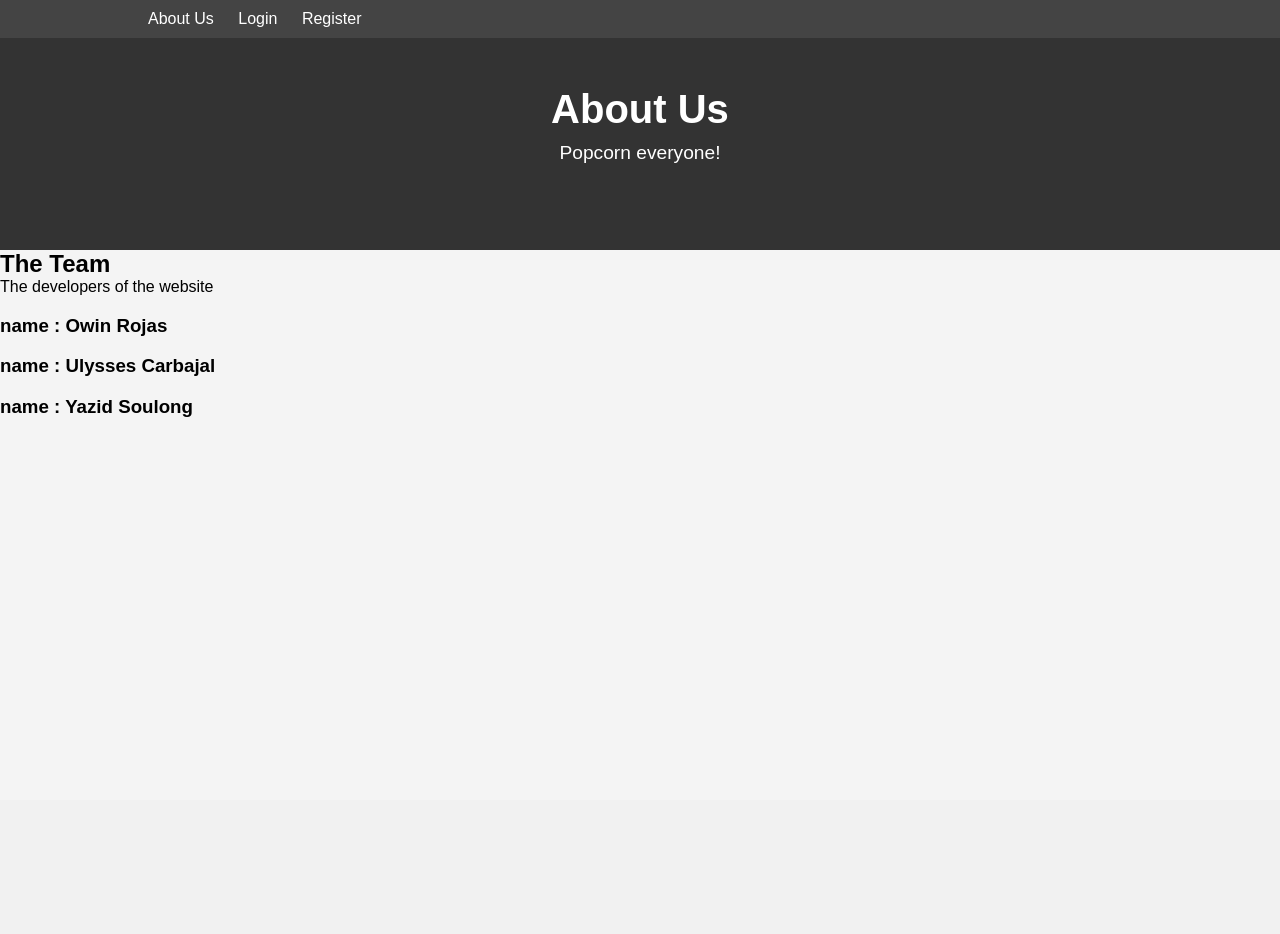
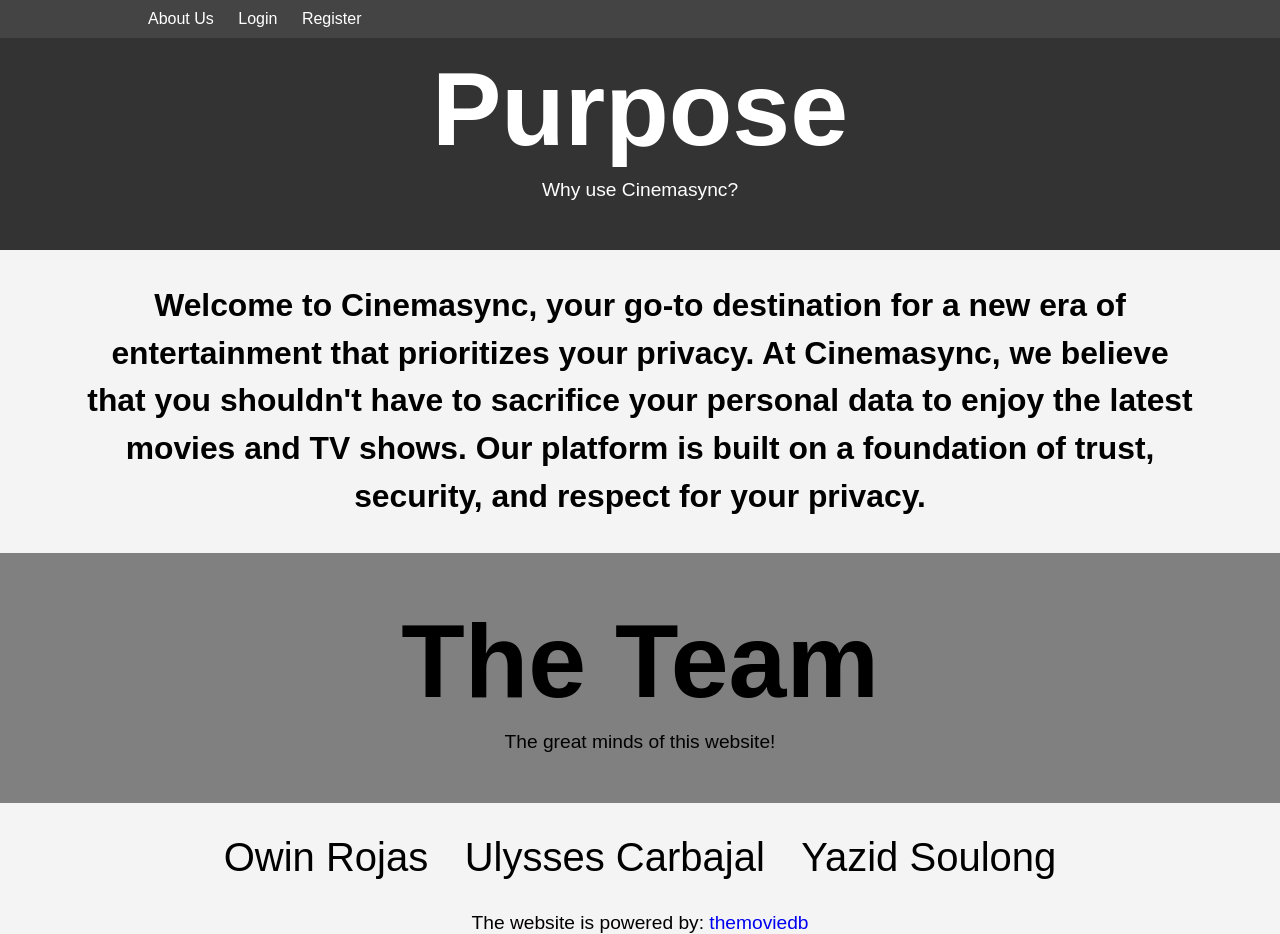
Before and after one commit to owinrojas/CinemaSync, a PHP site: page /aboutUs.php in a window 1280 px wide. Before the commit the page ends 417 px from the top, so only its background shows below. Run offline with PHP 8.4, Linux system fonts and the light colour scheme.

Commit message:
Finished the About Us Page

```diff
--- a/aboutUs.php
+++ b/aboutUs.php
@@ -21,29 +21,40 @@ if (isset($_SESSION['email'])) {
 </head>
 
 <body>
-    <section class="banner">
-        <div class="banner-content">
-            <h1>About Us</h1>
-            <p>Popcorn everyone!</p>
+    <section class="purposeBanner">
+        <div class="purposeBanner-content">
+            <h1>Purpose</h1>
+            <p>Why use Cinemasync?</p>
         </div>
     </section>
 
-
-
-    <section class = "about" id = "about">
-        <h1 class ="heading"> <span>The Team</span> </h1>
-
-        <div class = "biography">
-            <p>The developers of the website</p>
-            <div class = "bio">
-                <h3> <span>name : </span> Owin Rojas </h3>
-                <h3> <span>name : </span> Ulysses Carbajal </h3>
-                <h3> <span>name : </span> Yazid Soulong </h3>
+    <section class = "purpose" id = "purpose">
+        <div class = "purpose-content">
+            <h3>Welcome to Cinemasync, your go-to destination for a new era of entertainment that prioritizes your privacy. At Cinemasync, we believe that you shouldn't have to sacrifice your personal data to enjoy the latest movies and TV shows. Our platform is built on a foundation of trust, security, and respect for your privacy.</h3>
         </div>
     </section>
 
+    <section class="theTeamBanner">
+        <div class="theTeamBanner-content">
+            <h1>The Team</h1>
+            <p>The great minds of this website!</p>
+        </div>
+    </section>
 
+    <section class = "about" id = "about">
+        <div class = "biography">
+            <div class = "bio">
+                <h3> <span>Owin Rojas </span></h3>
+                <h3> <span>Ulysses Carbajal</span></h3>
+                <h3> <span>Yazid Soulong</span></h3>
+        </div>
+    </section>
 
+    <section class = "sourcesUsed" id = "sourcesUsed">
+        <div class = "sourcesUsed-content">
+            The website is powered by:<a href = "https://www.themoviedb.org/"> themoviedb</a>
+        </div>
+    </section>
 
 <!--All navbar stuff below. Leave alone!--->
     <nav class="navbar">
--- a/assets/css/styles.css
+++ b/assets/css/styles.css
@@ -310,3 +310,93 @@ body {
     margin: 10px 0;
     overflow: auto;
 }
+
+.purposeBanner {
+  background-color: #333;
+  height: 250px;
+  display: flex;
+  align-items: center;
+  justify-content: center;
+}
+
+.purposeBanner-content {
+  text-align: center;
+}
+
+.purposeBanner-content h1 {
+  color: white;
+  font-size: 6.5em;
+}
+
+.purposeBanner-content p {
+  color: white;
+  font-size: 1.2em;
+  margin-top: 10px;
+}
+
+.purpose{
+  text-align: center;
+  margin: 2rem auto;
+  max-width: 70rem;
+  line-height: 1.5;
+  font-size: 1.7rem;
+}
+
+.about .biography p{
+  text-align: center;
+  margin: 2rem auto;
+  max-width: 70rem;
+  line-height: 1.5;
+  font-size: 1.7rem;
+}
+
+.about .biography .bio {
+  margin: 1rem;
+  text-align: center;
+}
+
+.about .biography .bio h3{
+  padding: 1rem 2 rem;
+  display: inline-block;
+  margin: 1rem;
+  background-color: var(--light-bg);
+  border: var(--border-light);
+  word-break: break-all;
+  font-size: 2.5rem;
+  font-weight: normal;
+  text-transform: none;
+}
+
+.about .biography .bio h3 span {
+  font-weight: lighten;
+}
+
+.theTeamBanner {
+  background-color: gray;
+  height: 250px;
+  display: flex;
+  align-items: center;
+  justify-content: center;
+}
+
+.theTeamBanner-content {
+  text-align: center;
+}
+
+.theTeamBanner-content h1 {
+  color: black;
+  font-size: 6.5em;
+}
+
+.theTeamBanner-content p {
+  color: black;
+  font-size: 1.2em;
+  margin-top: 10px;
+}
+
+.sourcesUsed .sourcesUsed-content {
+  text-align: center;
+  color: black;
+  font-size: 1.2em;
+  margin-top: 10px;
+}
--- a/incl/config.inc.php
+++ b/incl/config.inc.php
@@ -6,7 +6,7 @@ include 'classes/email.class.php'; // email class
 
 
 $DB_HOST = 'localhost'; // usually localhost
-$DB_NAME = 'cinemasync'; // database name
+$DB_NAME = 'movies'; // database name
 $DB_USER = 'root'; // database username
 $DB_PASSWORD = ''; //database password
 $EMAIL_SENDER = 'movie@movies.slakjd.com'; // set the sender email
```
